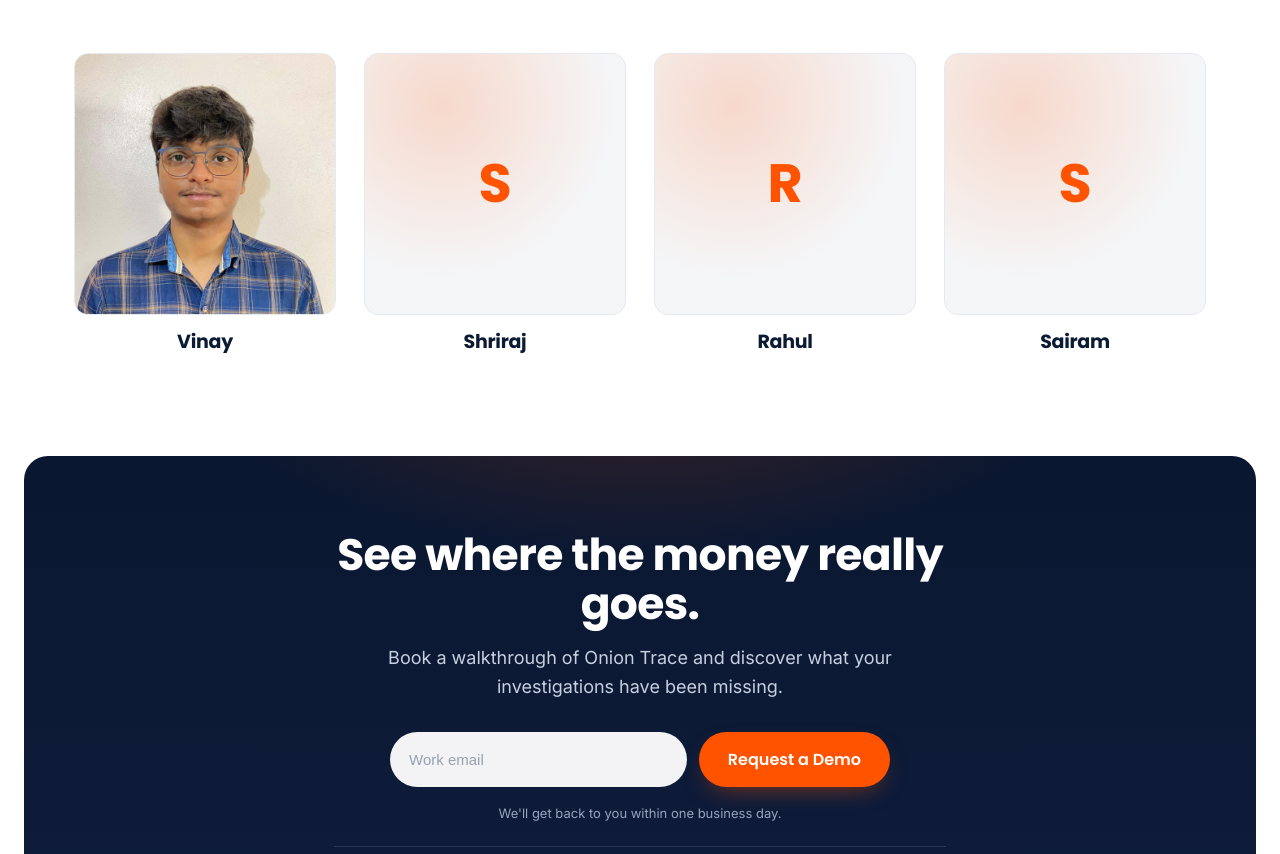
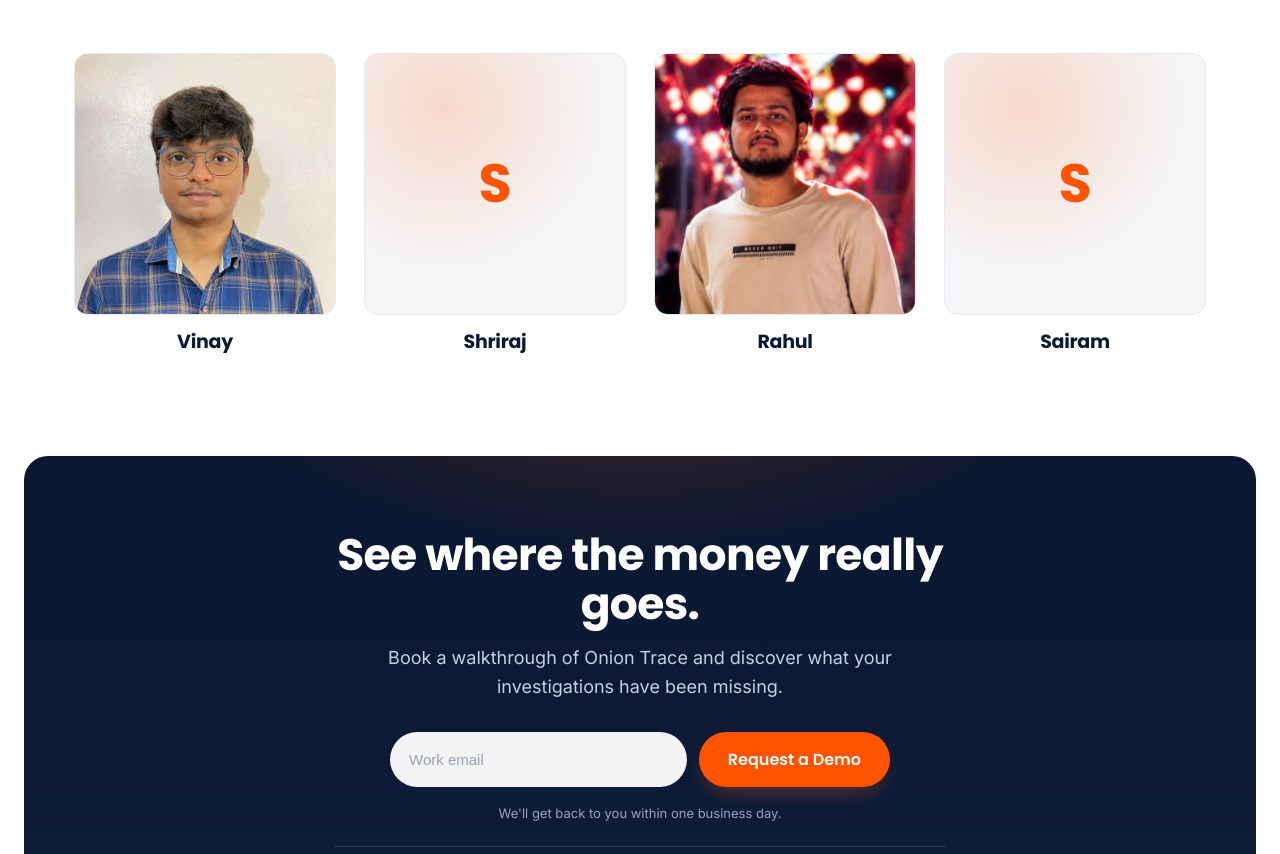
Before and after one commit to shrirajshravani/oniontrace, a plain HTML site: page index.html in a window 1280 px wide. Shown: the part 4940-5794 px from the top of the page. Drawn offline with Linux system fonts and the light colour scheme.

Commit message:
Update index.html

```diff
--- a/index.html
+++ b/index.html
@@ -315,7 +315,7 @@
 
         <article class="member">
           <div class="member__photo">
-            <img src="assets/team/rahul.jpg" alt="Rahul" loading="lazy" onerror="this.classList.add('is-empty')" />
+            <img src="WhatsApp Image 2026-06-21 at 12.48.27 PM.jpeg" alt="Rahul" loading="lazy" onerror="this.classList.add('is-empty')" />
             <span class="member__initials" aria-hidden="true">R</span>
           </div>
           <h3 class="member__name">Rahul</h3>
```
